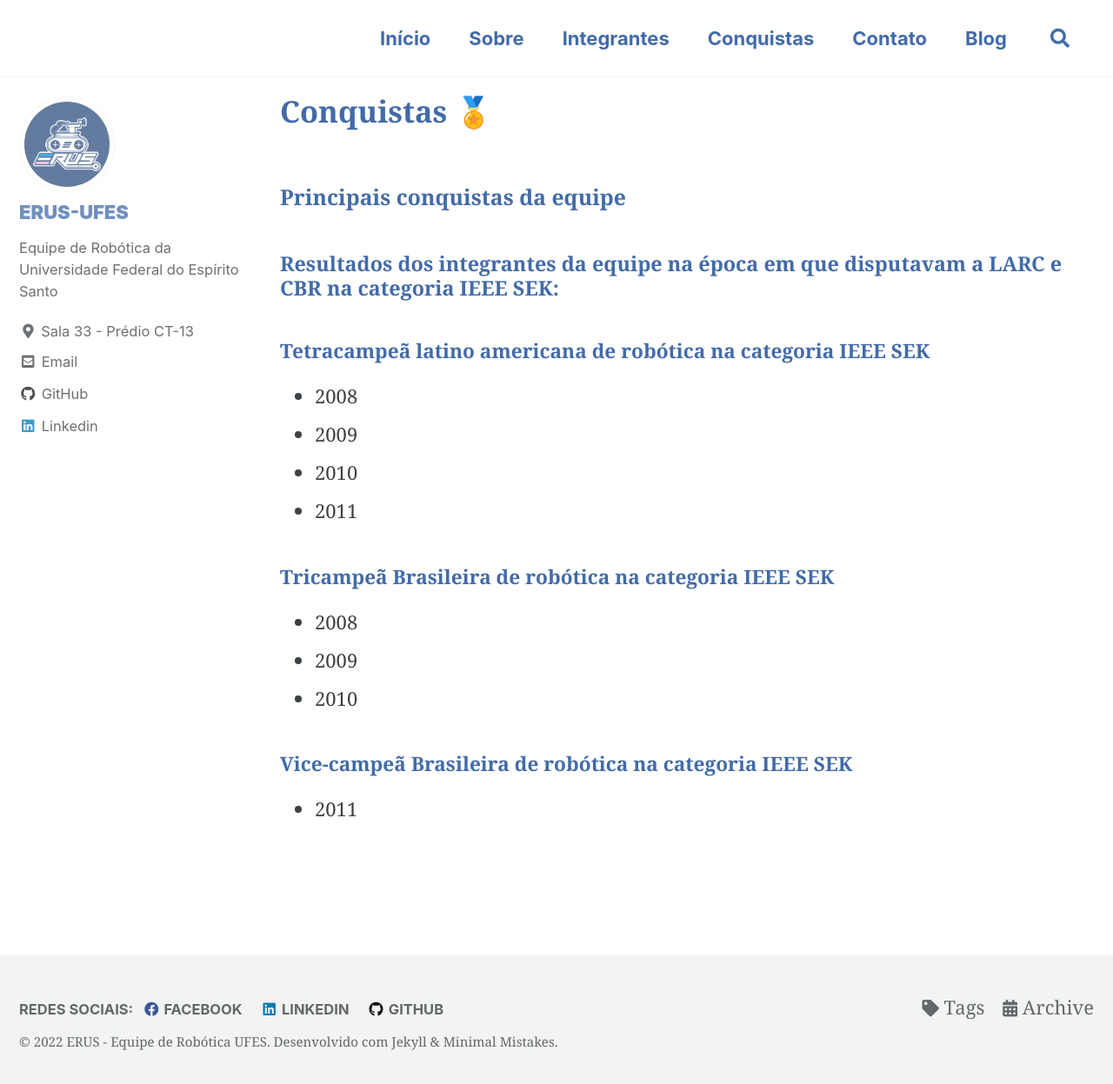
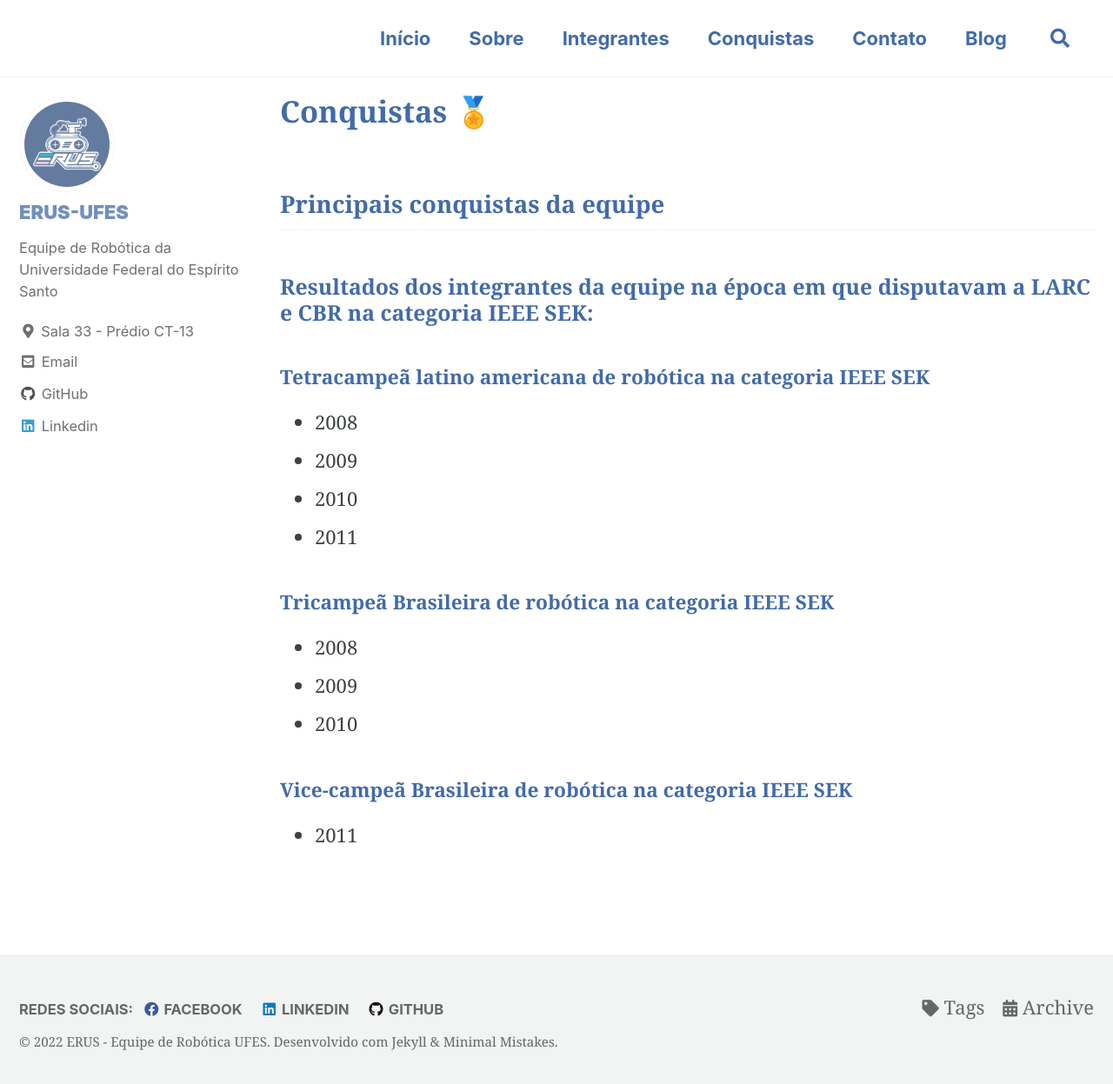
Before and after one commit to erufes/site, a Jekyll site: the page built from _pages/conquistas.md, in a window 1280 px wide and 1254 px high. Shown: the top 1247 px of the window at 87% size. Built offline with Jekyll 4.4.1, drawn with Linux system fonts in a browser that asks for light colours; cached includes are drawn as plain includes.

```diff
--- a/_pages/conquistas.md
+++ b/_pages/conquistas.md
@@ -6,9 +6,9 @@ classes: wide
 author_profile: true
 ---
 
-### Principais conquistas da equipe
+## Principais conquistas da equipe
 
-#### Resultados dos integrantes da equipe na época em que disputavam a LARC e CBR na categoria IEEE SEK:
+### Resultados dos integrantes da equipe na época em que disputavam a LARC e CBR na categoria IEEE SEK:
 
 ##### Tetracampeã latino americana de robótica na categoria IEEE SEK
 - 2008
```
